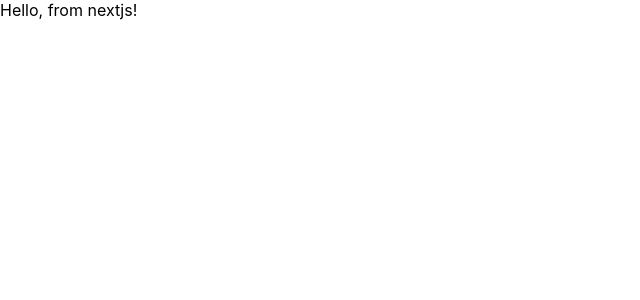
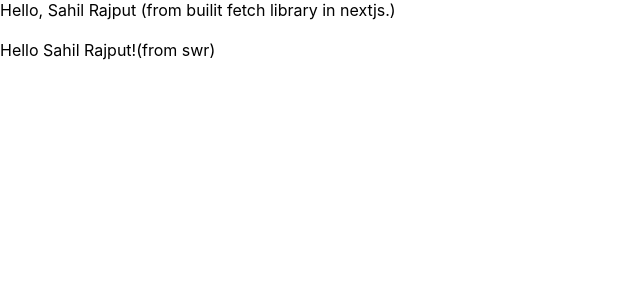
Before and after one commit to sahilrajput03/next-starter, a Next.js app: page / in a window 1280 px wide. Shown: the top 300 px of the page, without its empty margins (0-640 px from the left). Built offline with nearby package versions, Linux system fonts and the light colour scheme.

Commit message:
clean code. ~ sahil

```diff
--- a/package.json
+++ b/package.json
@@ -10,6 +10,7 @@
   "dependencies": {
     "next": "10.0.9",
     "react": "17.0.1",
-    "react-dom": "17.0.1"
+    "react-dom": "17.0.1",
+    "swr": "^0.5.4"
   }
 }
--- a/pages/index.js
+++ b/pages/index.js
@@ -1,5 +1,47 @@
-import styles from "../styles/Home.module.css";
+import {useEffect, useState} from 'react'
+import styles from '../styles/Home.module.css'
+import useSWR from 'swr'
 
-export default function Home() {
-  return <div className={styles.container}>Hello, from nextjs!</div>;
+let {log} = console
+const fetcher = (...args) => fetch(...args).then((res) => res.json())
+
+export default function HomePage() {
+  return (
+    <>
+      <UsingFetch />
+      <br />
+      <UsingSwr />
+    </>
+  )
 }
+
+function UsingSwr() {
+  const {data, error} = useSWR('/api/hello', fetcher)
+  log(data)
+
+  if (error) return <div>failed to load</div>
+  if (!data) return <div>loading...</div>
+  return <div>Hello {data.name}!(from swr)</div>
+}
+
+function UsingFetch() {
+  const [state, setState] = useState()
+  useEffect(() => {
+    const fun = async () => {
+      const json = await (await fetch('/api/hello')).json()
+      // await new Promise((resolve) => setTimeout(resolve, 2000))
+      setState(json)
+    }
+    fun()
+  }, [])
+
+  console.log()
+
+  if (!state) return 'Loading...'
+
+  return (
+    <div className={styles.container}>
+      Hello, {state.name} (from builit fetch library in nextjs.)
+    </div>
+  )
+}
```
Also changed, not shown: .prettierrc.yaml (added), 1 other file (tests, documents, lock files or other folders).
